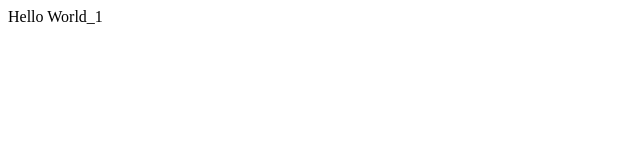
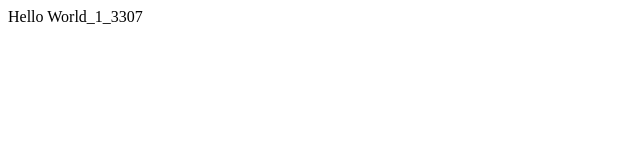
Before and after one commit to sjlook3/tt_walkthrough_git1, a website: page webapp/index.html in a window 1280 px wide. Shown: the full height of the page, 0-640 px from the left. Drawn offline with Linux system fonts and the light colour scheme.

Commit message:
commit_250114_test

```diff
--- a/webapp/index.html
+++ b/webapp/index.html
@@ -5,6 +5,6 @@
 	<title>UI5 Walkthrough</title>
 </head>
 <body>
-	<div>Hello World_1</div>
+	<div>Hello World_1_3307</div>
 </body>
 </html>
```
